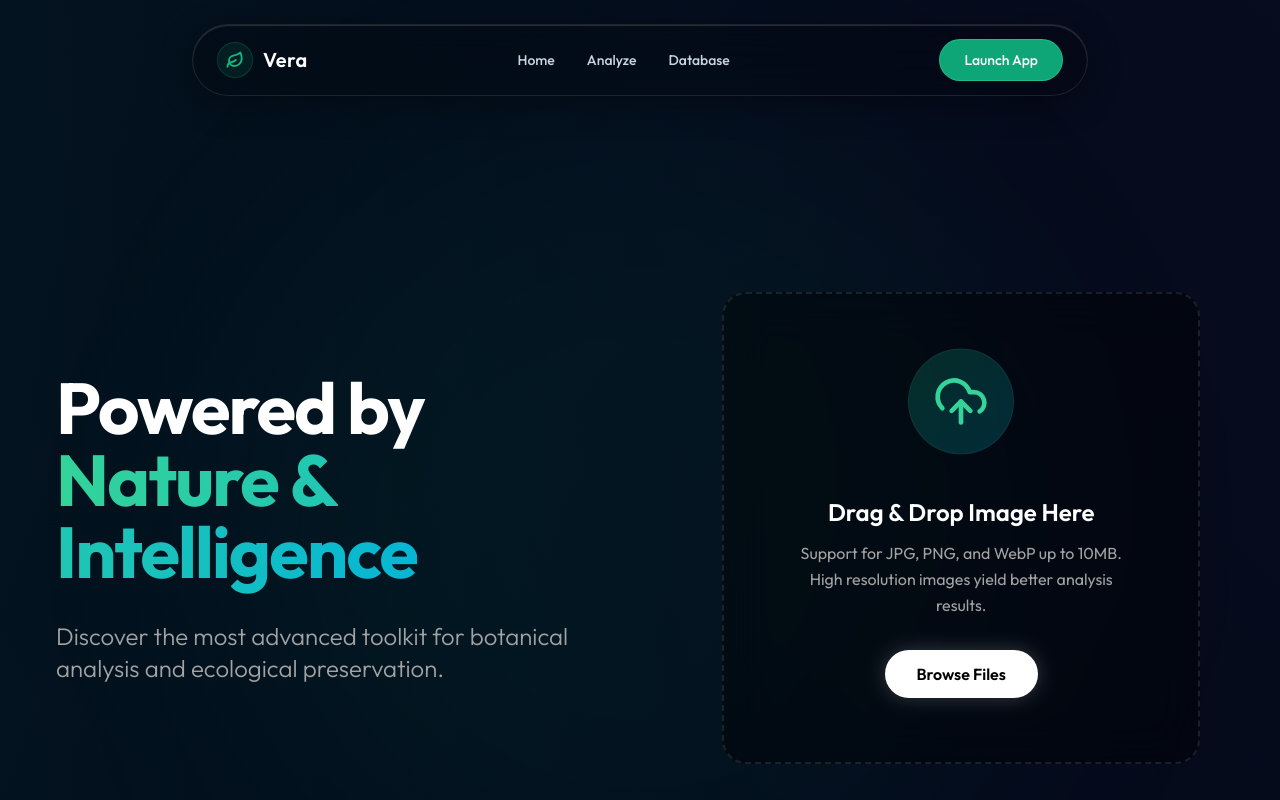
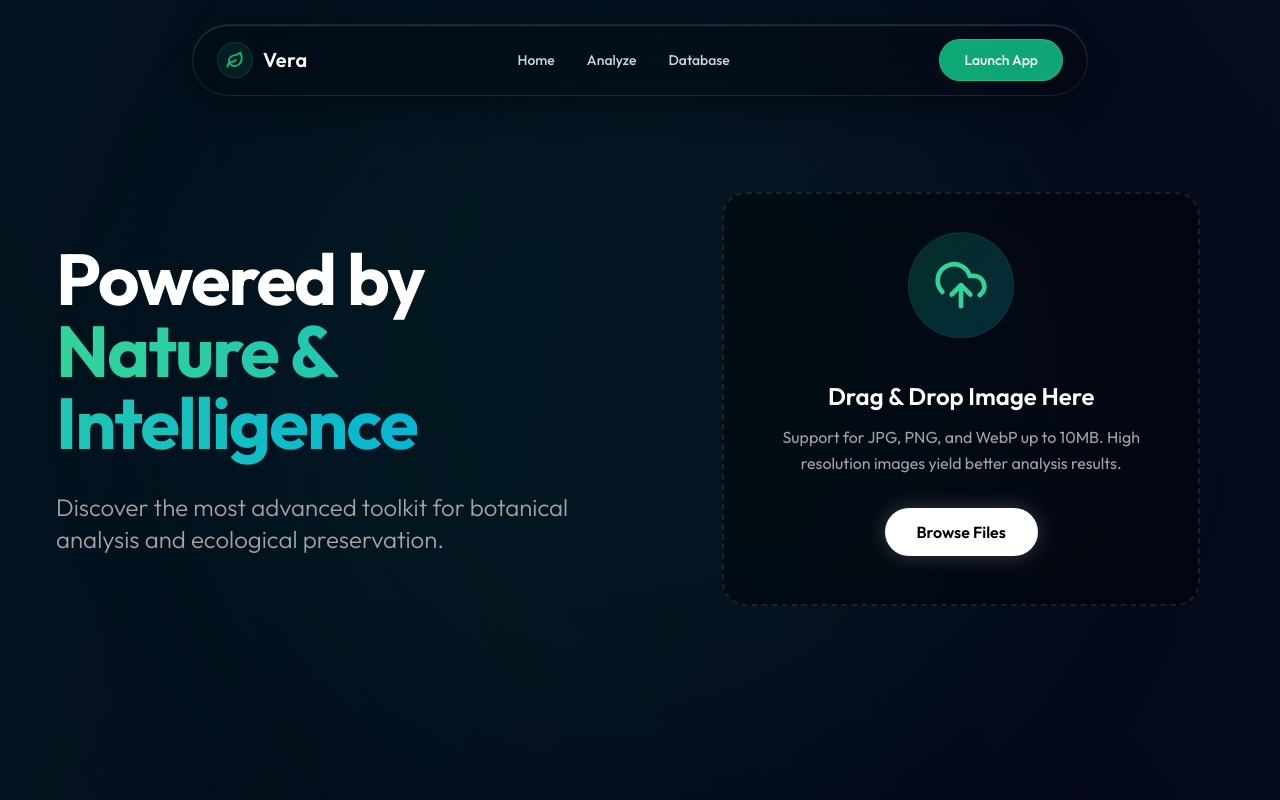
Before and after one commit to Charles-CS/Vera, a Next.js app: page / in a window 1280 px wide. Shown: the top 800 px of the page. Built offline with nearby package versions, Linux system fonts and the light colour scheme.

Commit message:
feat: updated the hero section

```diff
--- a/src/app/page.tsx
+++ b/src/app/page.tsx
@@ -21,7 +21,7 @@ export default function Home() {
   return (
     <div className="flex flex-col w-full gap-8">
       {/* HERO SECTION */}
-      <section className="w-full min-h-screen flex flex-col lg:flex-row items-center justify-between max-w-7xl mx-auto px-6 lg:px-8 relative pt-20 lg:pt-0">
+      <section className="w-full flex flex-col lg:flex-row items-center justify-between max-w-7xl mx-auto px-6 lg:px-8 relative pt-8 pb-8 lg:pt-10 lg:pb-10">
         {/* Background glow effects for Hero */}
         <div className="absolute top-1/2 left-1/2 -translate-x-1/2 -translate-y-1/2 w-[800px] h-[800px] bg-emerald-500/5 blur-[120px] rounded-full pointer-events-none" />
 
--- a/src/components/DashboardView.tsx
+++ b/src/components/DashboardView.tsx
@@ -102,7 +102,7 @@ export default function DashboardView({ onAnalyze, hideHeader = false }: Dashboa
           className="hidden"
         />
 
-        <div className="p-10 md:p-16 flex flex-col items-center justify-center min-h-[450px] text-center cursor-pointer relative z-10">
+        <div className="p-8 md:p-12 flex flex-col items-center justify-center min-h-[350px] text-center cursor-pointer relative z-10">
           <AnimatePresence mode="wait">
             {!previewUrl ? (
               <motion.div
```
